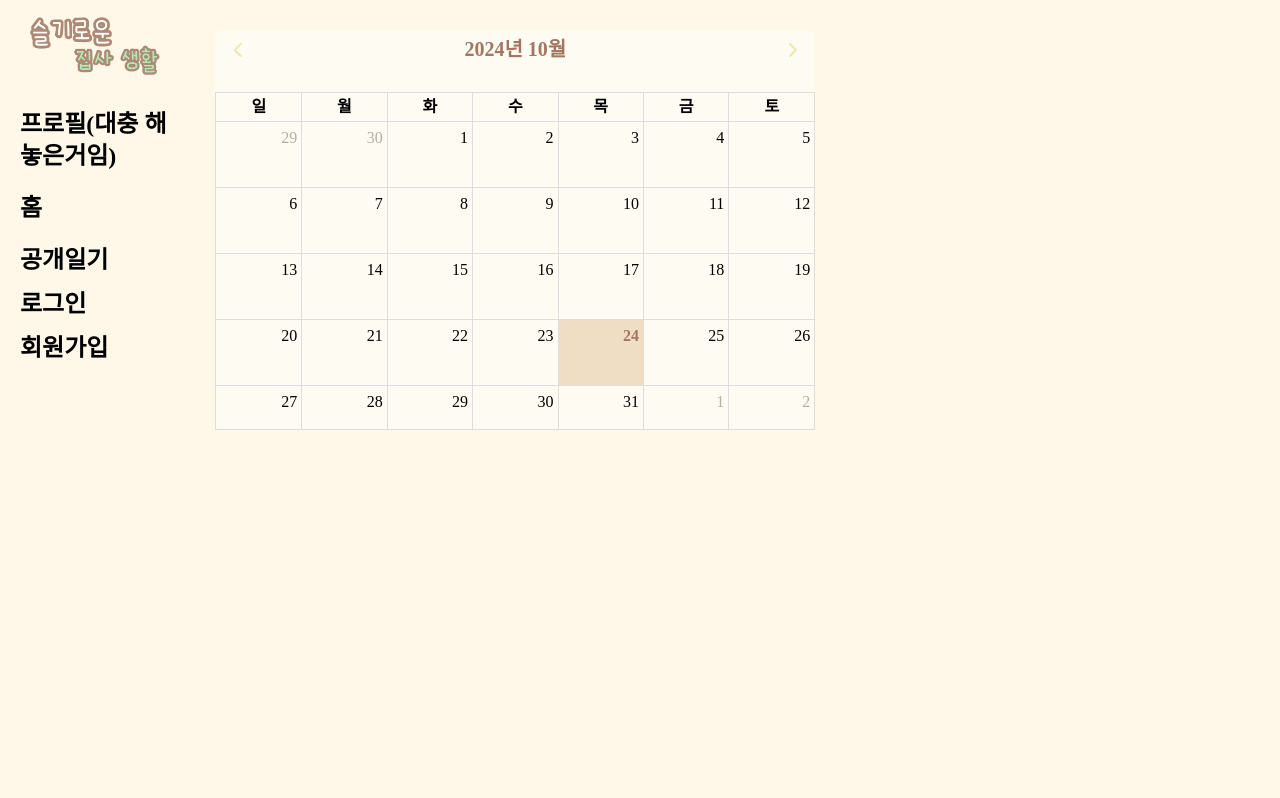
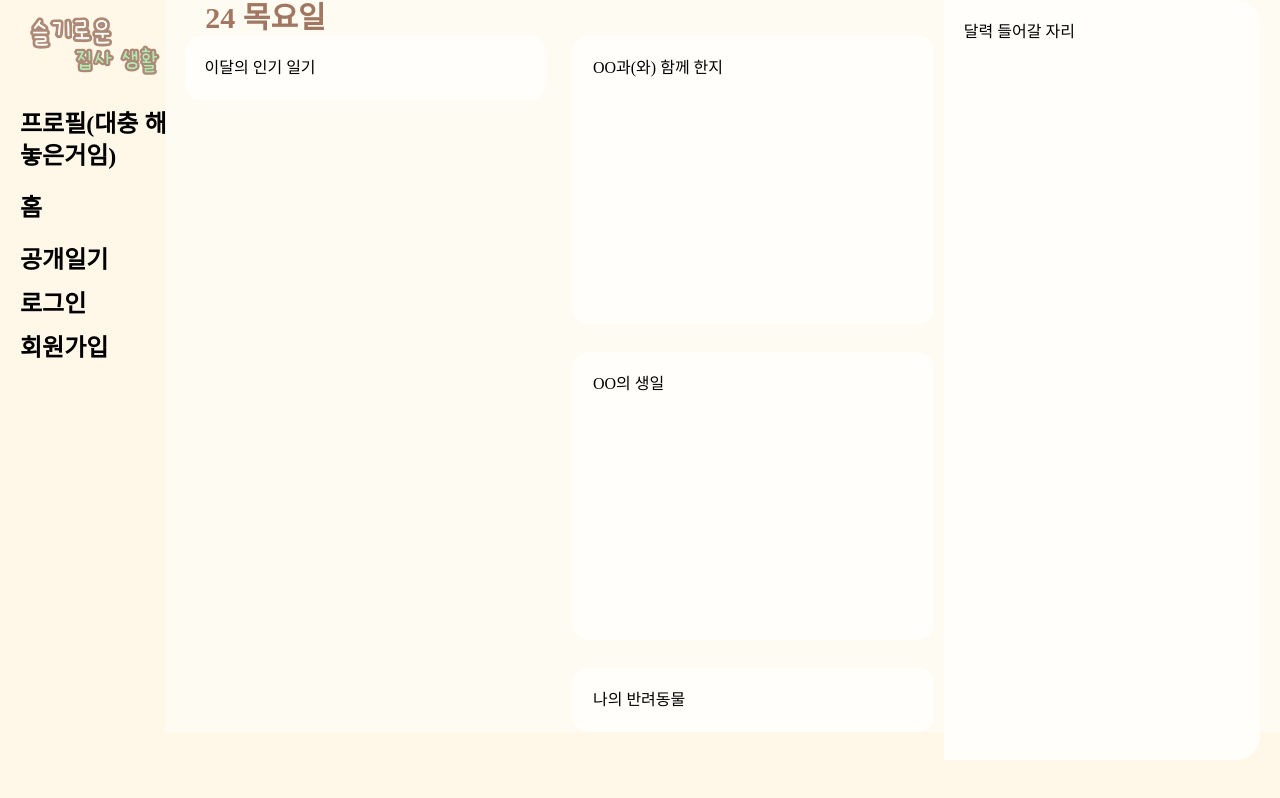
Before and after one commit to Sunjji/Sunjji, a Next.js app: page / in a window 1280 px wide. Built offline with nearby package versions, Linux system fonts and the light colour scheme; no server answers; a web font is replaced by a local one.

Commit message:
feat: 홈 페이지 캘린더 컴포넌트 분리 및 레이아웃 틀 잡기 및 Page로 감싸기

```diff
--- a/app/(providers)/(root)/(home)/page.tsx
+++ b/app/(providers)/(root)/(home)/page.tsx
@@ -1,97 +1,28 @@
-"use client";
-
-import { supabase } from "@/supabase/client";
-import { useAuthStore } from "@/zustand/auth.store";
-import dayGridPlugin from "@fullcalendar/daygrid";
-import interactionPlugin, { EventDragStopArg } from "@fullcalendar/interaction";
-import FullCalendar from "@fullcalendar/react";
-import dayjs from "dayjs";
-import { useEffect, useState } from "react";
-import "../(home)/_style/Calendar.css";
-
-type FullCalendarEvent = {
-  title: string;
-  date: string;
-  url: string;
-};
+import Page from "@/page/Page";
 
 function HomePage() {
-  const [events, setEvents] = useState<FullCalendarEvent[]>([]);
-  const isLoggedIn = useAuthStore((state) => state.isLoggedIn);
-
-  useEffect(() => {
-    if (!isLoggedIn) return; // 로그인 상태가 아닐 때는 데이터를 불러오지 않음
-
-    (async () => {
-      const { data } = await supabase.auth.getUser();
-      const authorId = data.user?.id;
-
-      const response = await supabase
-        .from("diaries")
-        .select()
-        .eq("authorId", authorId);
-
-      const diaries = response.data;
-
-      const events = diaries?.map((diary) => ({
-        title: diary.title,
-        date: dayjs(diary.createdAt).format("YYYY-MM-DD"),
-        url: `/diaries/${diary.id}`,
-      }));
-      if (!events) return;
-
-      setEvents(events);
-    })();
-  }, [isLoggedIn]);
-
-  // 드래그앤드롭 이벤트 핸들러
-  const handleDropEvent = async (info: EventDragStopArg) => {
-    const newDate = info.event.startStr;
-    const splitedUrl = info.event._def.url.split("/");
-    const diaryId = splitedUrl[splitedUrl.length - 1];
-    try {
-      const { error } = await supabase
-        .from("diaries")
-        .update({ createdAt: newDate })
-        .eq("id", diaryId);
-
-      if (error) {
-        throw error;
-      }
-
-      console.log("드래그 후 변경된 날짜:", newDate);
-    } catch (error) {
-      console.error("날짜 업데이트 오류:", error);
-    }
-  };
-  const handleDayCellContent = (arg) => {
-    const dayNumber = arg.dayNumberText.replace("일", "");
-    return dayNumber;
-  };
   return (
-    <>
-      <div className="mt-[30px] ml-[50px] rounded-[8px] bg-point w-[600px] h-[400px] ">
-        <FullCalendar
-          plugins={[dayGridPlugin, interactionPlugin]}
-          initialView="dayGridMonth"
-          height="400px"
-          headerToolbar={{
-            start: "prev",
-            center: "title",
-            end: "next",
-          }}
-          expandRows={true}
-          navLinks={true}
-          droppable={true}
-          locale={"ko"}
-          eventBackgroundColor="pink"
-          eventBorderColor="pink"
-          events={events}
-          eventDrop={handleDropEvent}
-          dayCellContent={handleDayCellContent}
-        />
+    <Page>
+      <div className="flex flex-wrap justify-between h-[77%] w-[69%] gap-5">
+        <div className="rounded-2xl bg-whitePoint p-5 w-[47%] h-full ml-[2.5%]">
+          이달의 인기 일기
+        </div>
+        <div className="w-[47%] h-full flex flex-col gap-7">
+          <div className="rounded-2xl bg-whitePoint p-5 h-72">
+            OO과(와) 함께 한지
+          </div>
+          <div className="rounded-2xl bg-whitePoint p-5 h-72">OO의 생일</div>
+          <div className="rounded-2xl bg-whitePoint p-5 h-full">
+            나의 반려동물
+          </div>
+        </div>
       </div>
-    </>
+      <div className="rounded-r-3xl bg-whitePoint p-5 w-[24.7%] absolute right-[2.5vh] h-[95%]">
+        달력 들어갈 자리
+        {/* 나중에 적당한 곳에 위치 시키기 */}
+        {/* <Calendar /> */}
+      </div>
+    </Page>
   );
 }
 
```
